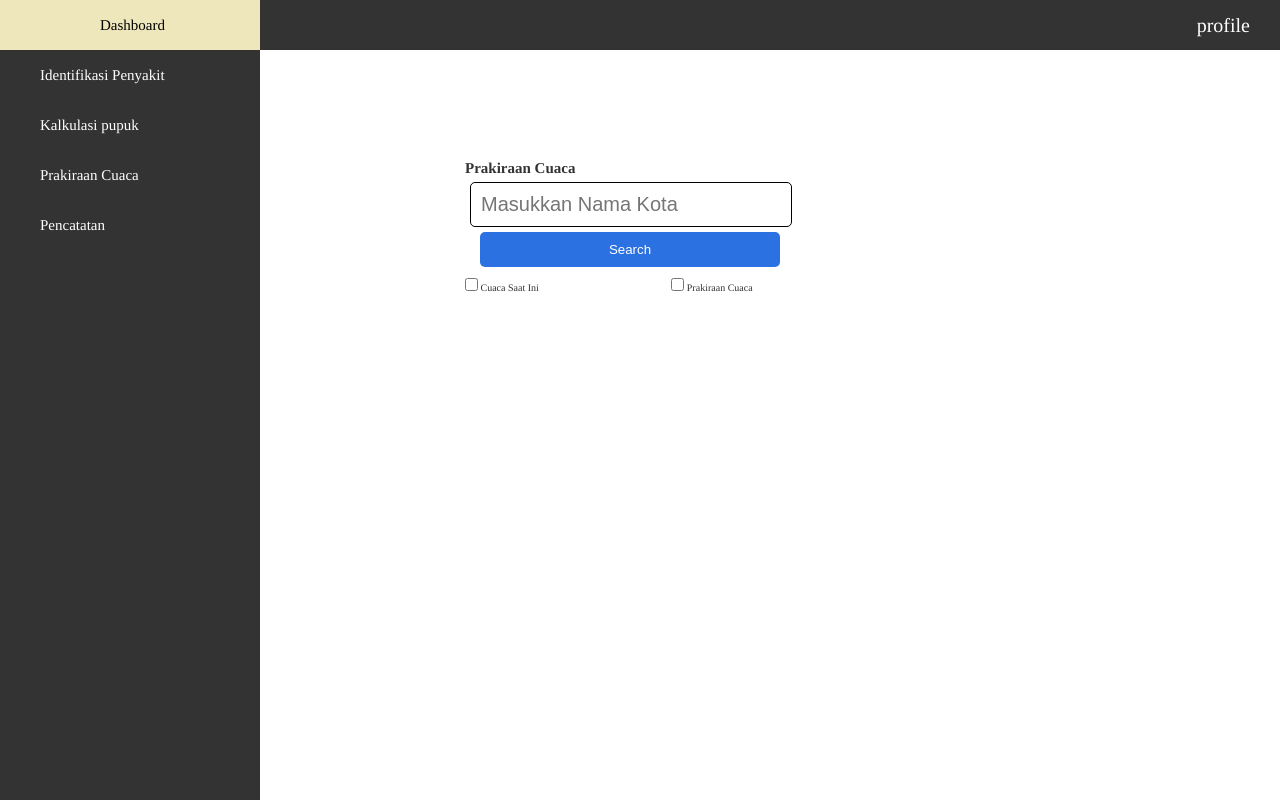
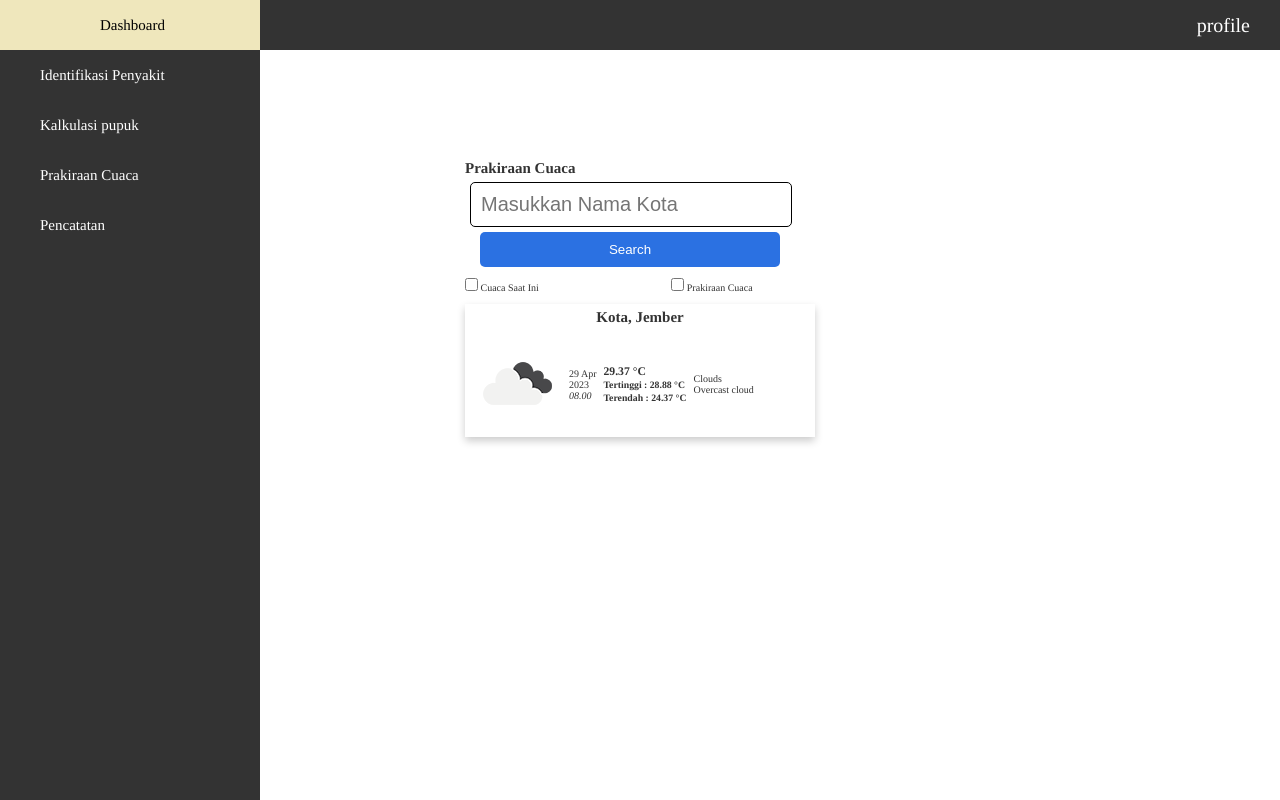
Before and after one commit to itsMallix/ADPL_PPL_TaniTalk, a PHP site: page /pages/petani/cuacaPetani.php in a window 1280 px wide. Run offline with PHP 8.4, Linux system fonts and the light colour scheme.

Commit message:
update cuaca 7

```diff
--- a/css/cuaca.css
+++ b/css/cuaca.css
@@ -60,3 +60,7 @@
     margin-left: auto;
     margin-right: auto;
 }
+
+.forecastContainer{
+
+}
--- a/pages/petani/cuacaPetani.php
+++ b/pages/petani/cuacaPetani.php
@@ -31,11 +31,12 @@
             </div>
         </div>
         <br>
+        <!-- currrent  -->
         <div class="card" id="weatherContainer" style="display:none">
             <div class="cardBody">
                 <h2 class="title">Kota, Jember</h2>
                 <p>
-                    Cuaca Saat Ini: 22.88 °C
+                    Cuaca Saat Ini: 28.88 °C
                     <br>
                     Terasa Seperti : 28.79 °C
                     <br>
@@ -44,6 +45,28 @@
                 <img class="castIcon" src="../../asset/img/dummyclouds.png" alt="">
             </div>
         </div>
+        <!-- forecasting -->
+        <div class="card" id="forecastContainer">
+            <div class="cardBody">
+                <h2 class="title">Kota, Jember</h2>
+                <table class="table">
+                    <tbody id="body">
+                        <tr>
+                            <td><img src="../../asset/img/dummyclouds.png" alt=""></td>
+                            <td>
+                                <i class="fa fa-calender-chec-o" aria-hidden="true"></i><?php echo date("d M"); echo "<br>";echo date("Y");?><br>
+                                <i class="fa fa-clock-o" aria-hidden="true">08.00</i>
+                            </td>
+                            <td>
+                                <h3 class="info" style="margin: 0 5px 0 5px"> 29.37 °C <br><small>Tertinggi : 28.88 °C <br> Terendah : 24.37 °C</small> </h3>
+                            </td>
+                            <td>Clouds <br>Overcast cloud</td>
+                            <td></td>
+                        </tr>
+                    </tbody>
+                </table>
+            </div>
+        </div>
     </div>
 </body>
 </html>
```
